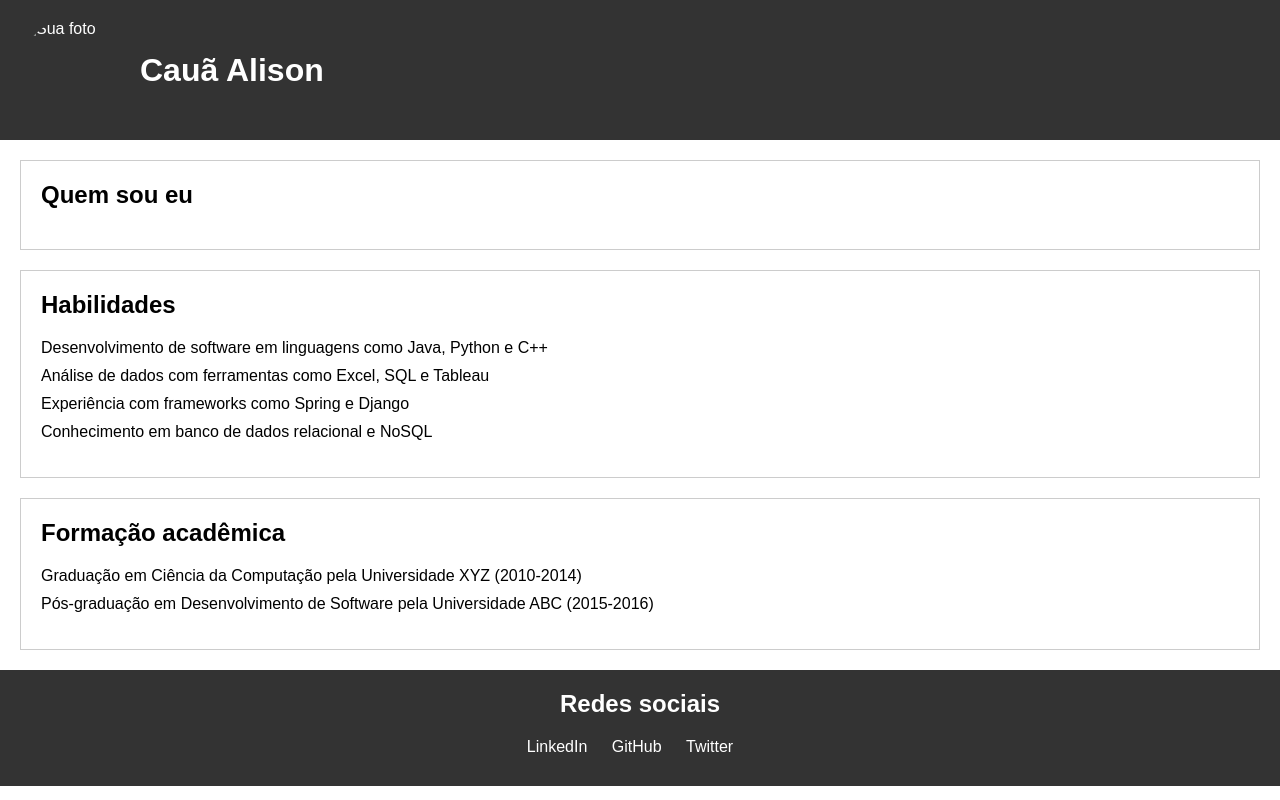
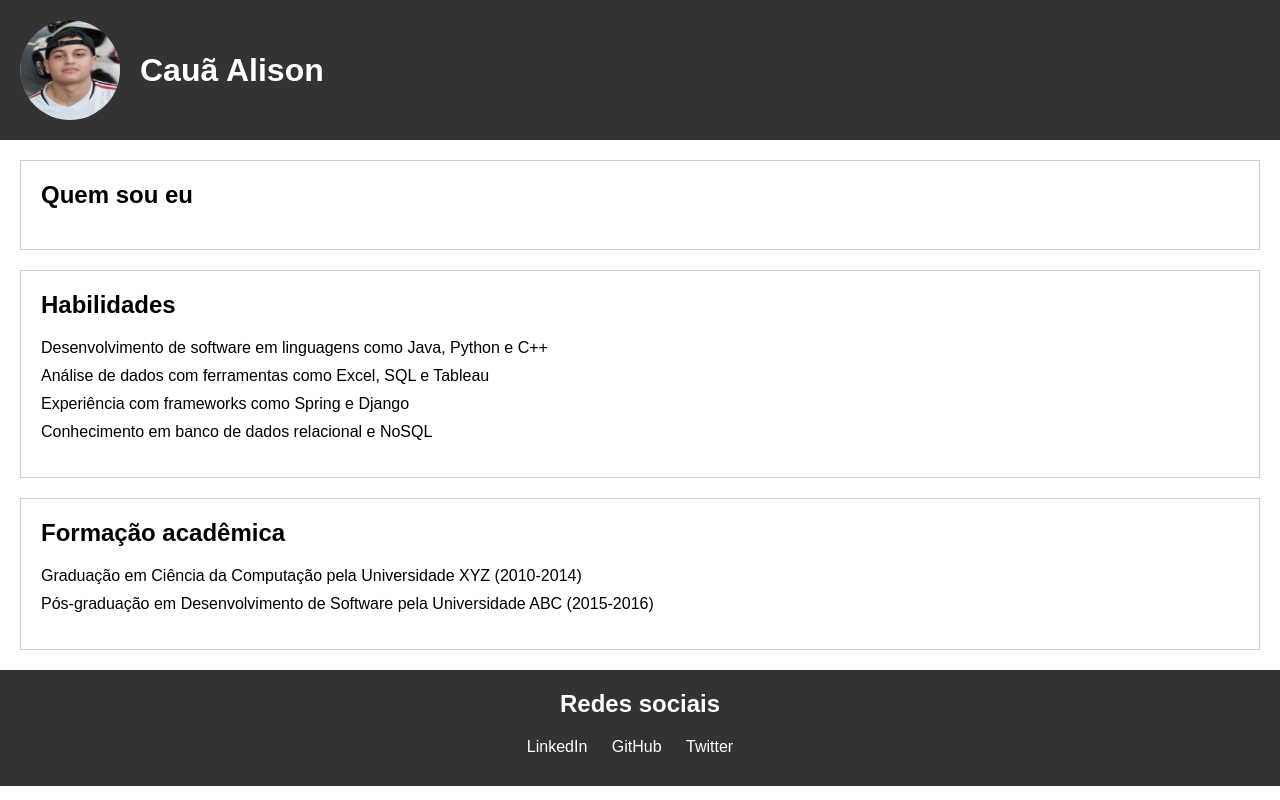
Before and after one commit to cauaspfc1972/cauaspfc, a plain HTML site: page index.html in a window 1280 px wide. Drawn offline with Linux system fonts and the light colour scheme.

Commit message:
Update index.html

```diff
--- a/index.html
+++ b/index.html
@@ -82,7 +82,7 @@
 
   <header>
     <div class="header-content">
-      <img src="caua.jpg." alt="Sua foto" class="foto-perfil">
+      <img src="caua.jpg" alt="Sua foto" class="foto-perfil">
       <h1>Cauã Alison</h1>
     </div>
   </header>
```
